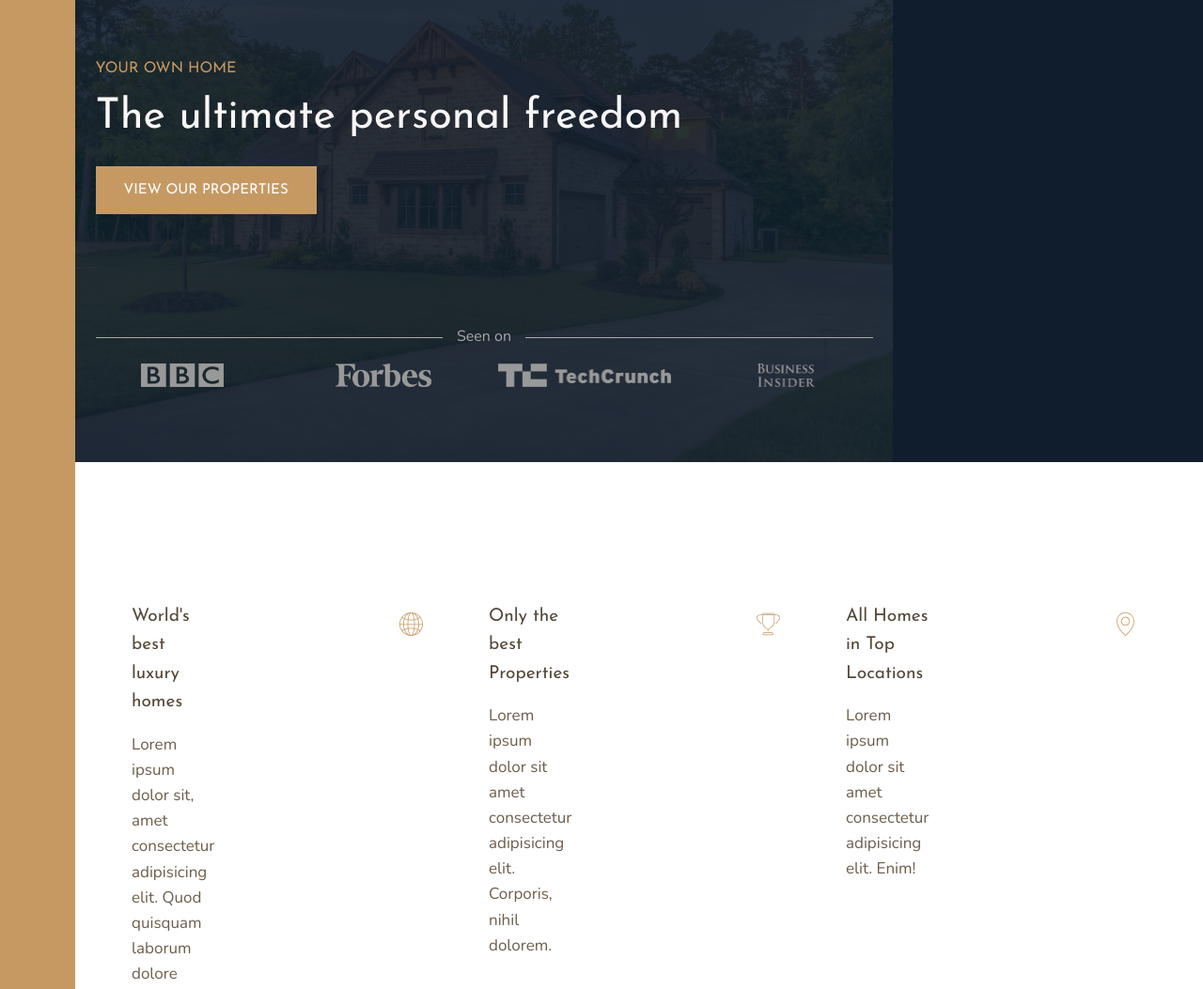
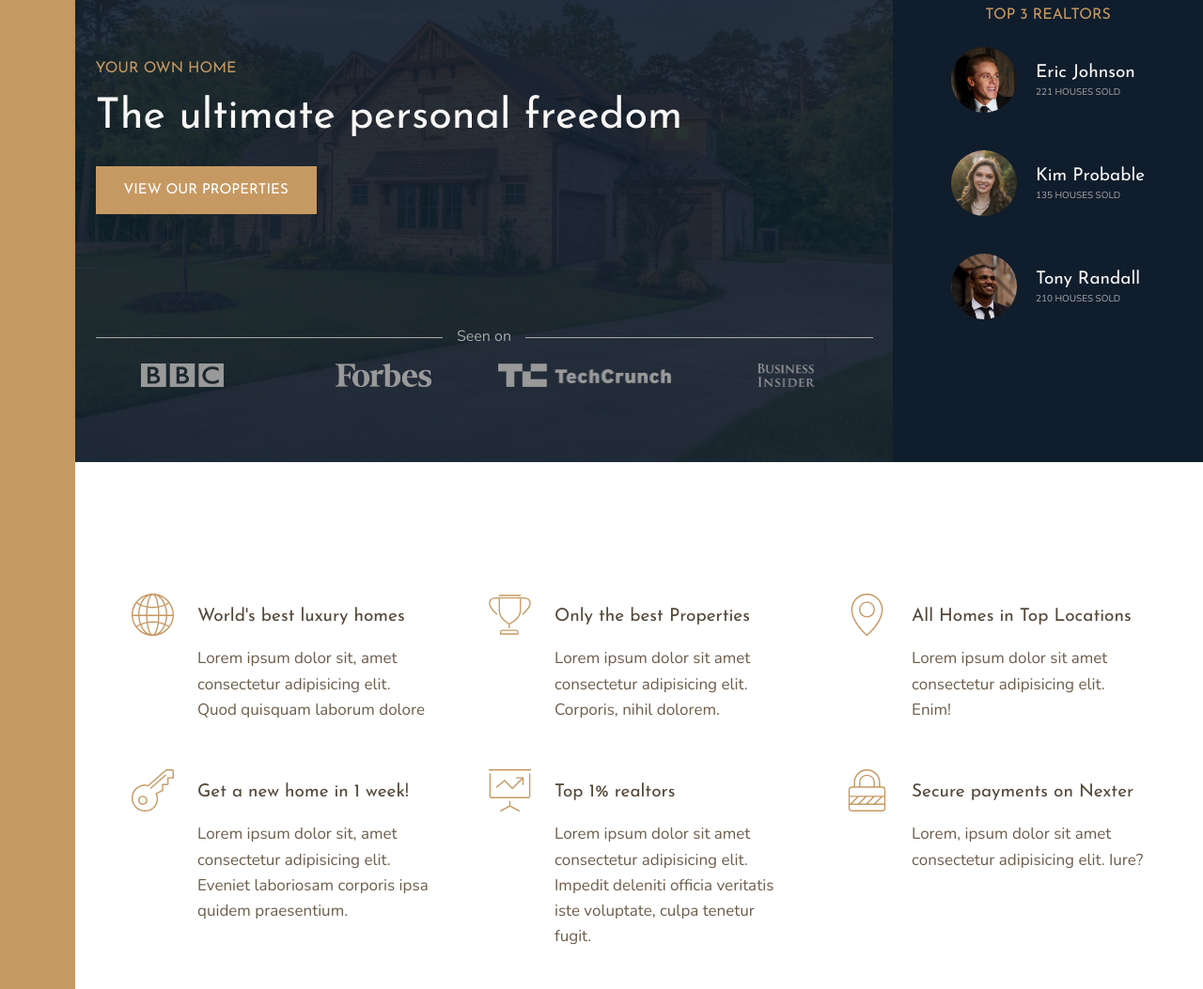
Before and after one commit to koglesby/nexter, a website: page index.html in a window 1280 px wide. Shown: the part 148-1201 px from the top of the page at 94% size. Drawn offline with nearby package versions, Linux system fonts and the light colour scheme.

Commit message:
build realtors section

```diff
--- a/index.html
+++ b/index.html
@@ -31,11 +31,30 @@
       </div>
     </header>
 
-    <div class="realtors">Top 3 realtors</div>
+    <div class="realtors">
+      <h3 class="heading-3">Top 3 Realtors</h3>
+      <div class="realtors__list">
+        <img src="img/realtor-1.jpeg" alt="Realtor 1" class="realtors__img" />
+        <div class="realtors__details">
+          <h4 class="heading-4 heading-4--light">Eric Johnson</h4>
+          <p class="realtors__sold">221 houses sold</p>
+        </div>
+        <img src="img/realtor-2.jpeg" alt="Realtor 2" class="realtors__img" />
+        <div class="realtors__details">
+          <h4 class="heading-4 heading-4--light">Kim Probable</h4>
+          <p class="realtors__sold">135 houses sold</p>
+        </div>
+        <img src="img/realtor-3.jpeg" alt="Realtor 3" class="realtors__img" />
+        <div class="realtors__details">
+          <h4 class="heading-4 heading-4--light">Tony Randall</h4>
+          <p class="realtors__sold">210 houses sold</p>
+        </div>
+      </div>
+    </div>
 
     <section class="features">
       <div class="feature">
-        <svg class="home__like">
+        <svg class="feature__icon">
           <use xlink:href="img/sprite.svg#icon-global"></use>
         </svg>
         <h4 class="heading-4 heading-4--dark">World's best luxury homes</h4>
@@ -45,7 +64,7 @@
         </p>
       </div>
       <div class="feature">
-        <svg class="home__like">
+        <svg class="feature__icon">
           <use xlink:href="img/sprite.svg#icon-trophy"></use>
         </svg>
         <h4 class="heading-4 heading-4--dark">Only the best Properties</h4>
@@ -55,7 +74,7 @@
         </p>
       </div>
       <div class="feature">
-        <svg class="home__like">
+        <svg class="feature__icon">
           <use xlink:href="img/sprite.svg#icon-map-pin"></use>
         </svg>
         <h4 class="heading-4 heading-4--dark">All Homes in Top Locations</h4>
@@ -64,7 +83,7 @@
         </p>
       </div>
       <div class="feature">
-        <svg class="home__like">
+        <svg class="feature__icon">
           <use xlink:href="img/sprite.svg#icon-key"></use>
         </svg>
         <h4 class="heading-4 heading-4--dark">Get a new home in 1 week!</h4>
@@ -75,7 +94,7 @@
       </div>
 
       <div class="feature">
-        <svg class="home__like">
+        <svg class="feature__icon">
           <use xlink:href="img/sprite.svg#icon-presentation"></use>
         </svg>
         <h4 class="heading-4 heading-4--dark">Top 1% realtors</h4>
@@ -85,7 +104,7 @@
         </p>
       </div>
       <div class="feature">
-        <svg class="home__like">
+        <svg class="feature__icon">
           <use xlink:href="img/sprite.svg#icon-lock"></use>
         </svg>
         <h4 class="heading-4 heading-4--dark">Secure payments on Nexter</h4>
@@ -118,7 +137,7 @@
     <section class="homes">
       <div class="home">
         <img src="img/house-1.jpeg" alt="House 1" class="home__img" />
-        <svg class="home__like">
+        <svg class="feature__icon">
           <use xlink:href="img/sprite.svg#icon-heart-full"></use>
         </svg>
         <h5 class="home__name">Beautiful Family House</h5>
--- a/sass/_features.scss
+++ b/sass/_features.scss
@@ -4,8 +4,8 @@
   margin: 15rem 0;
 
   display: grid;
-  // grid-template-columns: repeat(3, 1fr);
-  grid-template-columns: repeat(auto-fit, minmax(25rem, 1fr));
+  grid-template-columns: repeat(3, 1fr);
+  // grid-template-columns: repeat(auto-fit, minmax(25rem, 1fr));
   grid-gap: 6rem;
   align-items: start;
 }
--- a/sass/_realtors.scss
+++ b/sass/_realtors.scss
@@ -1,4 +1,31 @@
 .realtors {
   background-color: $color-secondary;
   grid-column: col-start 7 / full-end;
+  padding: 3rem;
+
+  display: grid;
+  align-content: center;
+  justify-content: center;
+  justify-items: center;
+  grid-row-gap: 2rem;
+
+  &__list {
+    display: grid;
+    grid-template-columns: min-content max-content;
+    grid-column-gap: 2rem;
+    grid-row-gap: 5vh;
+    align-items: center;
+  }
+
+  &__img {
+    width: 7rem;
+    border-radius: 50%;
+    display: block;
+  }
+
+  &__sold {
+    text-transform: uppercase;
+    color: $color-grey-light-2;
+    margin-top: -3px;
+  }
 }
```
Also changed, not shown: css/style.css.
